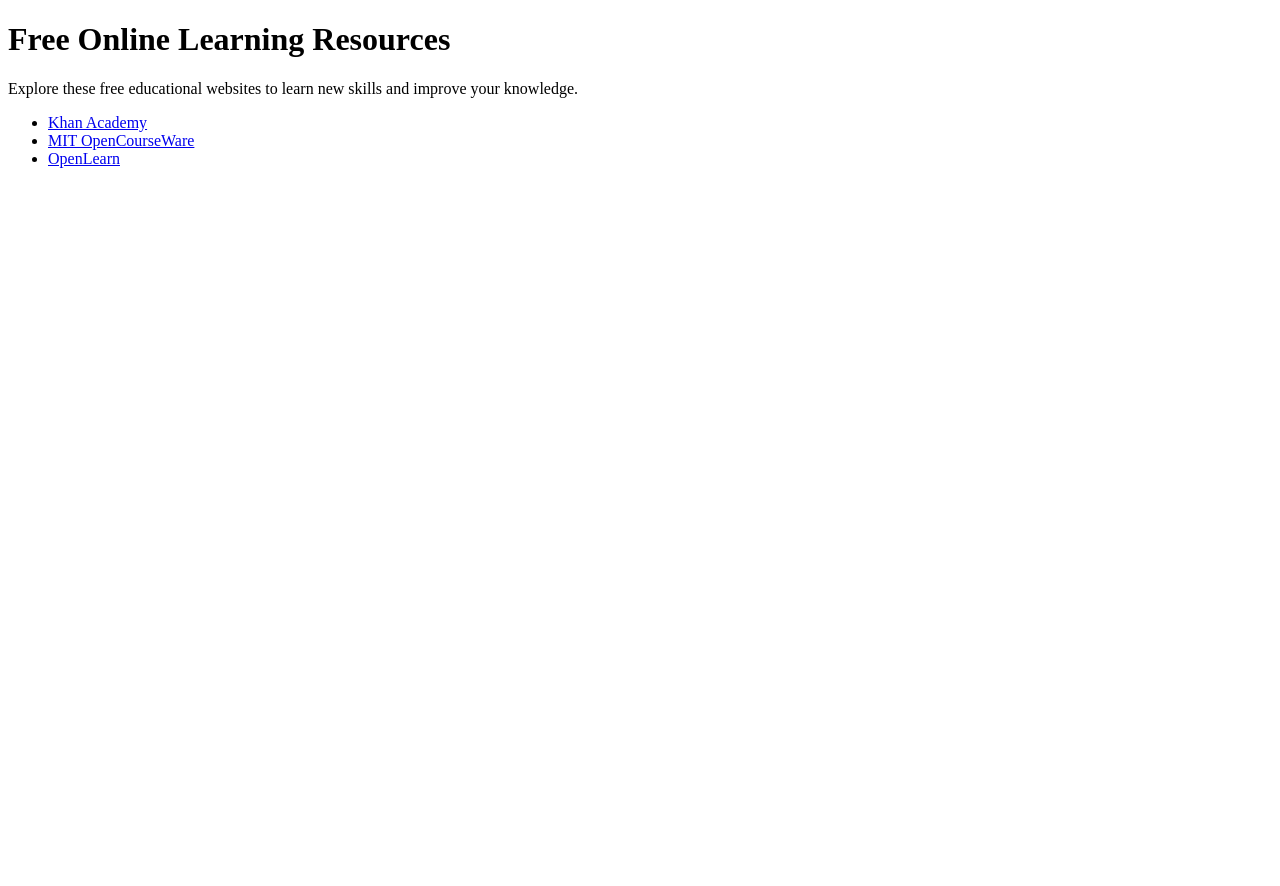
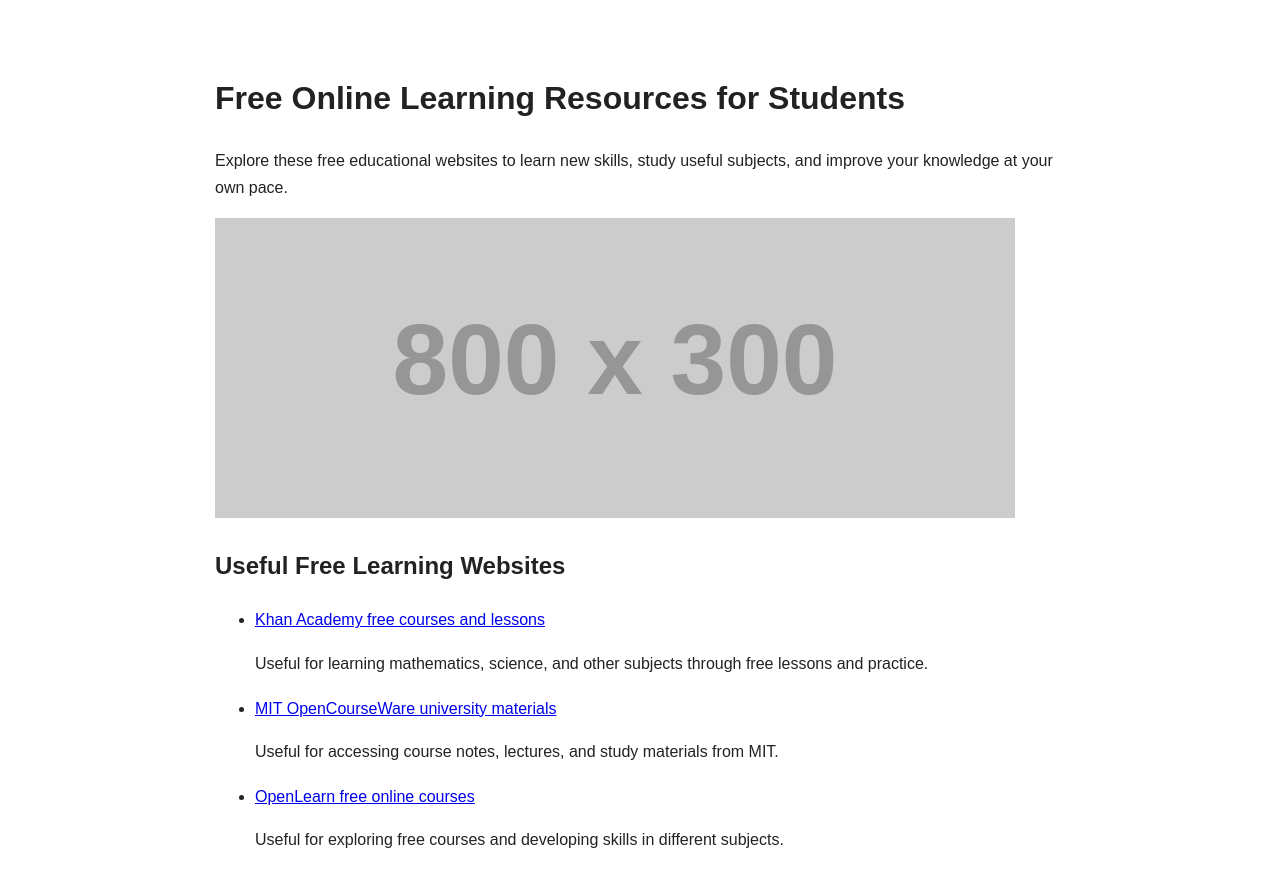
Before and after one commit to ayyanullahkhan7-eng/free-online-learning-resources, a plain HTML site: page index.html in a window 1280 px wide. Before the commit the page ends 800 px from the top, so only its background shows below. Drawn offline with Linux system fonts and the light colour scheme; placeholder pictures from the web are drawn by us.

Commit message:
Update index.html

```diff
--- a/index.html
+++ b/index.html
@@ -1,21 +1,59 @@
+
 
 <!DOCTYPE html>
 <html lang="en">
 <head>
     <meta charset="UTF-8">
     <meta name="viewport" content="width=device-width, initial-scale=1.0">
+
     <title>Free Online Learning Resources for Students</title>
-    <meta name="description" content="Discover free online learning resources from Khan Academy, MIT OpenCourseWare, and OpenLearn to improve your knowledge and skills.">
+    <meta name="description" content="Discover free online learning resources for students, including Khan Academy, MIT OpenCourseWare, and OpenLearn to build skills and knowledge.">
+
+    <style>
+        body {
+            font-family: Arial, sans-serif;
+            max-width: 850px;
+            margin: 30px auto;
+            padding: 20px;
+            line-height: 1.7;
+            color: #222;
+        }
+        img {
+            max-width: 100%;
+            height: auto;
+        }
+        li {
+            margin-bottom: 18px;
+        }
+    </style>
 </head>
 <body>
-    <h1>Free Online Learning Resources</h1>
+    <h1>Free Online Learning Resources for Students</h1>
 
-    <p>Explore these free educational websites to learn new skills and improve your knowledge.</p>
+    <p>Explore these free educational websites to learn new skills, study useful subjects, and improve your knowledge at your own pace.</p>
+
+    <img
+        src="https://placehold.co/800x300/edf4ff/234a80?text=Free+Online+Learning"
+        alt="Illustration representing free online learning resources for students"
+        width="800"
+        height="300"
+    >
+
+    <h2>Useful Free Learning Websites</h2>
 
     <ul>
-        <li><a href="https://www.khanacademy.org/">Khan Academy</a></li>
-        <li><a href="https://ocw.mit.edu/">MIT OpenCourseWare</a></li>
-        <li><a href="https://www.open.edu/openlearn/">OpenLearn</a></li>
+        <li>
+            <a href="https://www.khanacademy.org/">Khan Academy free courses and lessons</a>
+            <p>Useful for learning mathematics, science, and other subjects through free lessons and practice.</p>
+        </li>
+        <li>
+            <a href="https://ocw.mit.edu/">MIT OpenCourseWare university materials</a>
+            <p>Useful for accessing course notes, lectures, and study materials from MIT.</p>
+        </li>
+        <li>
+            <a href="https://www.open.edu/openlearn/">OpenLearn free online courses</a>
+            <p>Useful for exploring free courses and developing skills in different subjects.</p>
+        </li>
     </ul>
 </body>
 </html>
```
